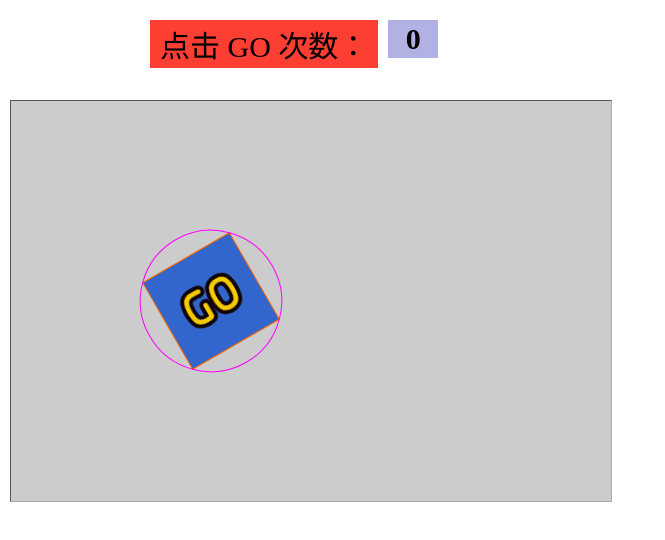
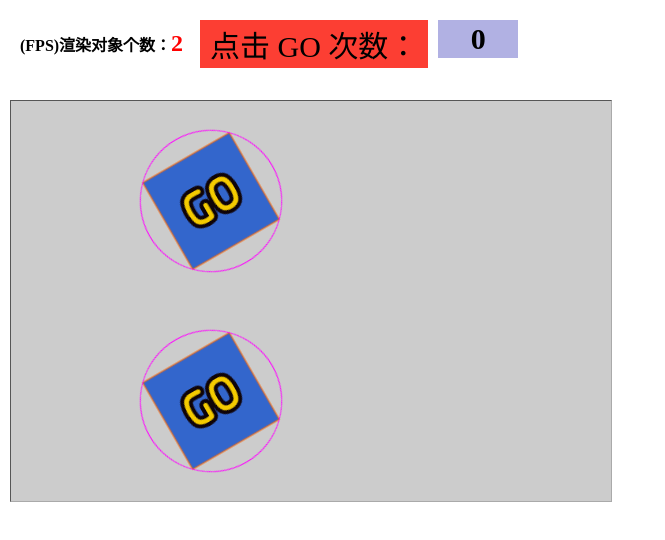
Before and after one commit to alpgo/canvs, a plain HTML site: page index.html in a window 1280 px wide. Shown: the whole page, without its empty margins (0-665 px from the left). Drawn offline with Linux system fonts and the light colour scheme.

Commit message:
add cacheAsBitmap属性, 提高渲染效率

```diff
--- a/build/game.js
+++ b/build/game.js
@@ -231,6 +231,7 @@ var eg;
             },
             set: function (value) {
                 this.$x = value;
+                this.setContainerMatrixFlag();
             },
             enumerable: true,
             configurable: true
@@ -241,6 +242,7 @@ var eg;
             },
             set: function (value) {
                 this.$y = value;
+                this.setContainerMatrixFlag();
             },
             enumerable: true,
             configurable: true
@@ -251,6 +253,7 @@ var eg;
             },
             set: function (value) {
                 this.$scaleX = value;
+                this.setContainerMatrixFlag();
             },
             enumerable: true,
             configurable: true
@@ -261,6 +264,7 @@ var eg;
             },
             set: function (value) {
                 this.$scaleY = value;
+                this.setContainerMatrixFlag();
             },
             enumerable: true,
             configurable: true
@@ -279,6 +283,7 @@ var eg;
             },
             set: function (value) {
                 this.$rotation = value;
+                this.setContainerMatrixFlag();
             },
             enumerable: true,
             configurable: true
@@ -293,6 +298,15 @@ var eg;
             enumerable: true,
             configurable: true
         });
+        DisplayObject.prototype.setContainerMatrixFlag = function () {
+            var p = this;
+            var notContainer = false;
+            do {
+                p = p.parent;
+                notContainer = !(p instanceof eg.DisplayObjectContainer);
+            } while (p && notContainer);
+            p && (p.childMatrixChanged = true);
+        };
         DisplayObject.prototype.$getInvertedConcatenatedMatrix = function () {
             var m = new eg.Matrix();
             this.$getConcatenatedMatrix().$invertInto(m);
@@ -311,7 +325,7 @@ var eg;
         /**
          * 以下需要子类实现
          */
-        DisplayObject.prototype.render = function () { };
+        DisplayObject.prototype.render = function (context2D) { };
         DisplayObject.prototype.$measureContentBounds = function () { };
         return DisplayObject;
     }(eg.Event));
@@ -345,8 +359,8 @@ var eg;
             enumerable: true,
             configurable: true
         });
-        Bitmap.prototype.render = function () {
-            eg.context.drawImage(this.image, -this.anchorOffsetX, -this.anchorOffsetY);
+        Bitmap.prototype.render = function (context2D) {
+            context2D.drawImage(this.image, -this.anchorOffsetX, -this.anchorOffsetY);
         };
         Bitmap.prototype.$measureContentBounds = function () {
             return eg.$tempRect.setTo(-this.anchorOffsetX * this.scaleX, -this.anchorOffsetY * this.scaleY, this.width * this.scaleX, this.height * this.scaleY);
@@ -369,6 +383,9 @@ var eg;
         function DisplayObjectContainer() {
             var _this = _super.call(this) || this;
             _this.$children = [];
+            _this.$cacheAsBitmap = false;
+            _this.displayList = null;
+            _this.childMatrixChanged = false;
             return _this;
         }
         DisplayObjectContainer.prototype.addChild = function (child) {
@@ -386,6 +403,19 @@ var eg;
             }
             return null;
         };
+        Object.defineProperty(DisplayObjectContainer.prototype, "cacheAsBitmap", {
+            get: function () {
+                return this.$cacheAsBitmap;
+            },
+            set: function (value) {
+                if (this.$cacheAsBitmap == value) {
+                    return;
+                }
+                this.$cacheAsBitmap = value;
+            },
+            enumerable: true,
+            configurable: true
+        });
         return DisplayObjectContainer;
     }(eg.DisplayObject));
     eg.DisplayObjectContainer = DisplayObjectContainer;
@@ -480,26 +510,94 @@ var eg;
 (function (eg) {
     function render() {
         eg.context.clearRect(0, 0, eg.context.canvas.width, eg.context.canvas.height);
+        count = 0;
         renderContainer(eg.stage);
     }
     eg.render = render;
+    // 每一帧渲染对象次数
+    var count = 0;
     function renderContainer(container) {
+        if (container.cacheAsBitmap) {
+            if (!container.displayList) {
+                container.displayList = new eg.RenderNode(container);
+            }
+            else if (container.childMatrixChanged) {
+                container.displayList.cacheAsOffCanvas(container);
+            }
+            container.childMatrixChanged = false;
+            count++;
+            container.displayList.render();
+            return;
+        }
+        else {
+            container.displayList = null;
+        }
         container.$children.forEach(function (child) {
             if (child instanceof eg.DisplayObjectContainer) {
                 renderContainer(child);
             }
             else {
-                renderChild(child);
+                count++;
+                renderChild(child, eg.context);
             }
         });
+        // display fps
+        document.getElementById('fps').innerHTML = count + "";
     }
-    function renderChild(child) {
-        eg.context.save();
+    eg.renderContainer = renderContainer;
+    function renderChild(child, context2D) {
+        context2D.save();
         var m = child.$getConcatenatedMatrix();
-        eg.context.transform(m.a, m.b, m.c, m.d, m.tx, m.ty);
-        child.render();
-        eg.context.restore();
+        context2D.transform(m.a, m.b, m.c, m.d, m.tx, m.ty);
+        child.render(context2D);
+        context2D.restore();
     }
+    eg.renderChild = renderChild;
+})(eg || (eg = {}));
+// 离屏canvas
+var eg;
+(function (eg) {
+    var RenderNode = (function () {
+        function RenderNode(target) {
+            this.target = target;
+            var canvas = document.createElement('canvas');
+            canvas.width = eg.context.canvas.width;
+            canvas.height = eg.context.canvas.height;
+            this.context2D = canvas.getContext('2d');
+            this.cacheAsOffCanvas(this.target);
+        }
+        RenderNode.prototype.cacheAsOffCanvas = function (container) {
+            this.context2D.clearRect(0, 0, this.context2D.canvas.width, this.context2D.canvas.height);
+            var children = container.$children;
+            var length = children.length;
+            for (var i = 0; i < length; i++) {
+                var node = children[i];
+                if (node instanceof eg.DisplayObjectContainer) {
+                    this.cacheAsOffCanvas(node);
+                    continue;
+                }
+                var childMatrix = node.$getConcatenatedMatrix();
+                // 获取该元素在this.target容器下的坐标变换
+                var m = new eg.Matrix();
+                var inverted = this.target.$getInvertedConcatenatedMatrix();
+                m.$append(inverted).$append(childMatrix);
+                this.context2D.save();
+                this.context2D.transform(m.a, m.b, m.c, m.d, m.tx + 200, m.ty + 200);
+                node.render(this.context2D);
+                this.context2D.restore();
+            }
+        };
+        RenderNode.prototype.render = function () {
+            eg.context.save();
+            var m = this.target.$getConcatenatedMatrix();
+            eg.context.transform(m.a, m.b, m.c, m.d, m.tx, m.ty);
+            eg.context.transform(1, 0, 0, 1, -200, -200);
+            eg.context.drawImage(this.context2D.canvas, 0, 0);
+            eg.context.restore();
+        };
+        return RenderNode;
+    }());
+    eg.RenderNode = RenderNode;
 })(eg || (eg = {}));
 /**
  * 资源加载
@@ -579,55 +677,55 @@ var eg;
         Shape.prototype.circle = function (color, x, y, radius) {
             this.data.push(["circle", color, x, y, radius]);
         };
-        Shape.prototype.$fillRect = function (color, w, h) {
-            eg.context.save();
+        Shape.prototype.$fillRect = function (context, color, w, h) {
+            context.save();
             if (this.testColor) {
                 var arr = this.testColor;
-                eg.context.fillStyle = "rgba(" + arr.join(",") + ")";
+                context.fillStyle = "rgba(" + arr.join(",") + ")";
             }
             else {
-                eg.context.fillStyle = color;
+                context.fillStyle = color;
             }
-            eg.context.fillRect(0, 0, w, h);
-            eg.context.restore();
+            context.fillRect(0, 0, w, h);
+            context.restore();
             this.width = w;
             this.height = h;
         };
-        Shape.prototype.$strokeRect = function (color, w, h) {
-            eg.context.save();
-            eg.context.strokeStyle = color;
-            eg.context.strokeRect(0, 0, w, h);
-            eg.context.restore();
+        Shape.prototype.$strokeRect = function (context, color, w, h) {
+            context.save();
+            context.strokeStyle = color;
+            context.strokeRect(0, 0, w, h);
+            context.restore();
             this.width = w;
             this.height = h;
         };
-        Shape.prototype.$circle = function (color, cx, cy, radius) {
-            eg.context.save();
-            eg.context.beginPath();
-            eg.context.strokeStyle = color;
-            eg.context.arc(cx, cy, radius, 0, Math.PI * 2, false);
-            eg.context.stroke();
-            eg.context.restore();
+        Shape.prototype.$circle = function (context, color, cx, cy, radius) {
+            context.save();
+            context.beginPath();
+            context.strokeStyle = color;
+            context.arc(cx, cy, radius, 0, Math.PI * 2, false);
+            context.stroke();
+            context.restore();
             this.width = this.height = 2 * radius;
         };
-        Shape.prototype.render = function () {
+        Shape.prototype.render = function (context2D) {
             var _this = this;
-            eg.context.save();
-            eg.context.transform(1, 0, 0, 1, -this.anchorOffsetX, -this.anchorOffsetY);
+            context2D.save();
+            context2D.transform(1, 0, 0, 1, -this.anchorOffsetX, -this.anchorOffsetY);
             this.data.forEach(function (arr) {
                 var type = arr[0];
                 if (type == "fill") {
-                    _this.$fillRect(arr[1], arr[2], arr[3]);
+                    _this.$fillRect(context2D, arr[1], arr[2], arr[3]);
                 }
                 else if (type == "stroke") {
-                    _this.$strokeRect(arr[1], arr[2], arr[3]);
+                    _this.$strokeRect(context2D, arr[1], arr[2], arr[3]);
                 }
                 else if (type == "circle") {
-                    _this.$circle(arr[1], arr[2], arr[3], arr[4]);
+                    _this.$circle(context2D, arr[1], arr[2], arr[3], arr[4]);
                 }
                 else { }
             });
-            eg.context.restore();
+            context2D.restore();
         };
         Shape.prototype.$measureContentBounds = function () {
             return eg.$tempRect.setTo(-this.anchorOffsetX * this.scaleX, -this.anchorOffsetY * this.scaleY, this.width * this.scaleX, this.height * this.scaleY);
@@ -822,10 +920,25 @@ var game;
             var _this = _super.call(this) || this;
             eg.setStageWidth(600);
             eg.setStageHeight(400);
+            var c = new eg.DisplayObjectContainer();
+            var o1 = new Layer();
+            var o2 = new Layer();
+            o1.container.y -= 100;
+            c.addChild(o1.container);
+            o2.container.y += 100;
+            c.addChild(o2.container);
+            return _this;
+        }
+        return Main;
+    }(Decorate));
+    var Layer = (function (_super) {
+        __extends(Layer, _super);
+        function Layer() {
+            var _this = _super.call(this) || this;
             _this.decorate();
             return _this;
         }
-        Main.prototype.createContainer = function () {
+        Layer.prototype.createContainer = function () {
             var _this = this;
             this.container = new eg.DisplayObjectContainer();
             this.container.x = eg.stage.width / 2;
@@ -835,8 +948,15 @@ var game;
                 _this.container.rotation += 0.5;
             });
             eg.moveLeftRight(this.container, 200, 400);
+            this.container.cacheAsBitmap = false;
+            document.getElementById('fps').style.color = "#3399ee";
+            setTimeout(function () {
+                // 可看到页面中fps中的渲染对象数量变少了
+                _this.container.cacheAsBitmap = true;
+                document.getElementById('fps').style.color = "#ff0000";
+            }, 2000);
         };
-        Main.prototype.createRect = function () {
+        Layer.prototype.createRect = function () {
             this.shape = new eg.Shape();
             this.shape.fillRect("#3366CC", 100, 100);
             this.shape.strokeRect("#FF6600", 100, 100);
@@ -845,7 +965,7 @@ var game;
             this.shape.anchorOffsetY = 100 / 2;
             this.container.addChild(this.shape);
         };
-        Main.prototype.createGo = function () {
+        Layer.prototype.createGo = function () {
             var _this = this;
             this.go = new eg.Bitmap("assets/go.png");
             this.go.anchorOffsetX = this.go.width / 2;
@@ -859,24 +979,24 @@ var game;
             }, this);
         };
         // 视图渲染，监听countModel的数据变化, 实现数据与视图分离
-        Main.prototype.display = function () {
+        Layer.prototype.display = function () {
             var count = document.getElementById('count');
             count.innerHTML = countModel.getCount() + "";
             this.shape.updateColor();
         };
         __decorate([
             game.start
-        ], Main.prototype, "createContainer", null);
+        ], Layer.prototype, "createContainer", null);
         __decorate([
             game.start
-        ], Main.prototype, "createRect", null);
+        ], Layer.prototype, "createRect", null);
         __decorate([
             game.start
-        ], Main.prototype, "createGo", null);
+        ], Layer.prototype, "createGo", null);
         __decorate([
             game.update(countModel)
-        ], Main.prototype, "display", null);
-        return Main;
+        ], Layer.prototype, "display", null);
+        return Layer;
     }(Decorate));
 })(game || (game = {}));
 //# sourceMappingURL=game.js.map
--- a/index.html
+++ b/index.html
@@ -8,20 +8,32 @@
             font-size: 30px;
         }
 
+        #fps-call {
+            position: absolute;
+            font-size: 16px;
+            top: 30px;
+            left: 20px;
+            font-weight: bold;
+        }
+
+        #fps {
+            font-size: 1.5em;
+        }
+
         #info p {
             margin-top: 20px;
         }
 
         #info p:nth-child(1) {
             float: left;
-            margin-left: 150px;
+            margin-left: 200px;
             background-color: #FC3E33;
             padding: 2px 10px 2px 10px;
         }
 
         #info p:nth-child(2) {
             float: left;
-            width: 30px;
+            width: 60px;
             text-align: center;
             margin-left: 10px;
             padding: 2px 10px 2px 10px;
@@ -41,6 +53,7 @@
 
 <body>
 
+    <div id="fps-call">(FPS)渲染对象个数：<span id='fps'>0</span></div>
     <div id="info">
         <p>点击<abbr> GO </abbr>次数：</p>
         <p id='count'> 0 </p>
```
Also changed, not shown: 8 other files.
